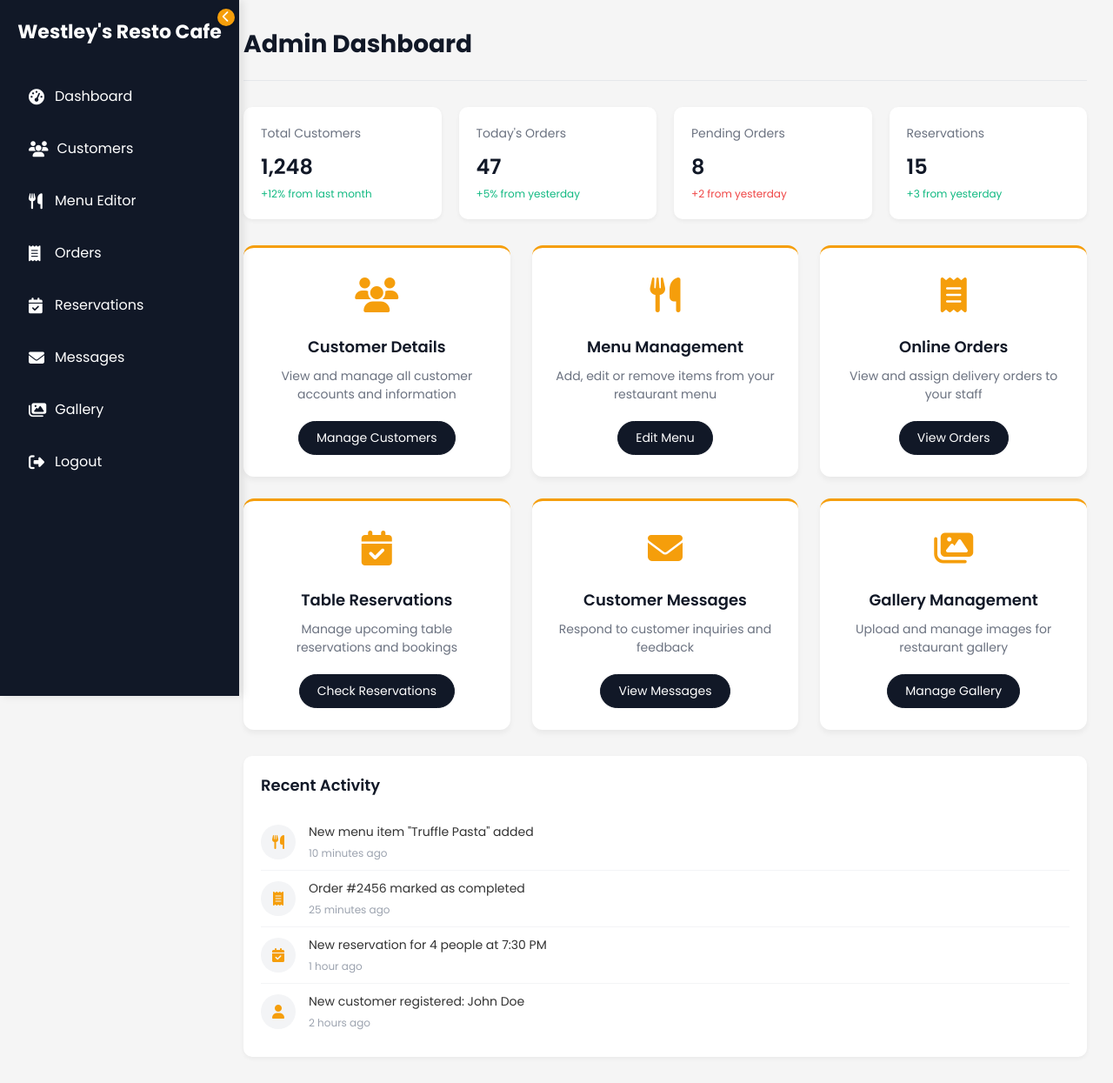
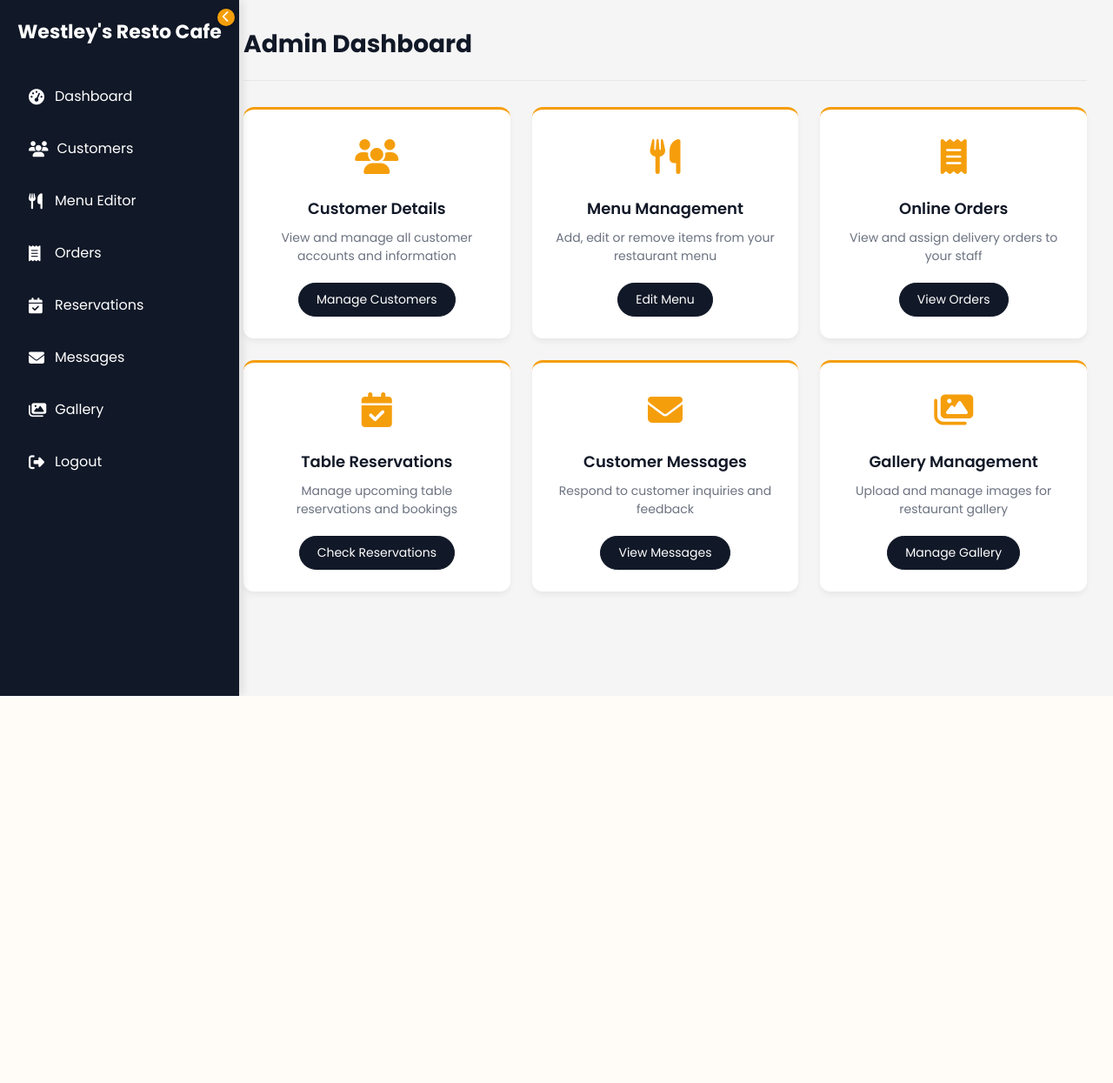
Before and after one commit to aparnova/cafe_website, a PHP site: page /admin_dashboard.php in a window 1280 px wide. Shown: the whole page at 87% size. After the commit the page ends 800 px from the top, so only its background shows below. Run offline with PHP 8.4, Linux system fonts and the light colour scheme.

Commit message:
admin & delivery dashboard
admin & delivery dashboard after removal

```diff
--- a/mini project/admin_dashboard.php
+++ b/mini project/admin_dashboard.php
@@ -433,29 +433,6 @@
 
   </div>
 
-  <div class="stats-container">
-    <div class="stat-card animate-fade delay-1">
-      <div class="stat-title">Total Customers</div>
-      <div class="stat-value">1,248</div>
-      <div class="stat-change positive">+12% from last month</div>
-    </div>
-    <div class="stat-card animate-fade delay-2">
-      <div class="stat-title">Today's Orders</div>
-      <div class="stat-value">47</div>
-      <div class="stat-change positive">+5% from yesterday</div>
-    </div>
-    <div class="stat-card animate-fade delay-3">
-      <div class="stat-title">Pending Orders</div>
-      <div class="stat-value">8</div>
-      <div class="stat-change negative">+2 from yesterday</div>
-    </div>
-    <div class="stat-card animate-fade delay-4">
-      <div class="stat-title">Reservations</div>
-      <div class="stat-value">15</div>
-      <div class="stat-change positive">+3 from yesterday</div>
-    </div>
-  </div>
-
   <div class="card-container">
     <div class="card animate-fade delay-1" onclick="window.location.href='view_customers.php'">
       <div class="card-icon"><i class="fas fa-users"></i></div>
@@ -495,38 +472,7 @@
     </div>
   </div>
 
-  <div class="recent-activity animate-fade">
-    <h3 class="activity-title">Recent Activity</h3>
-    <div class="activity-item">
-      <div class="activity-icon"><i class="fas fa-utensils"></i></div>
-      <div class="activity-content">
-        <div class="activity-message">New menu item "Truffle Pasta" added</div>
-        <div class="activity-time">10 minutes ago</div>
-      </div>
-    </div>
-    <div class="activity-item">
-      <div class="activity-icon"><i class="fas fa-receipt"></i></div>
-      <div class="activity-content">
-        <div class="activity-message">Order #2456 marked as completed</div>
-        <div class="activity-time">25 minutes ago</div>
-      </div>
-    </div>
-    <div class="activity-item">
-      <div class="activity-icon"><i class="fas fa-calendar-check"></i></div>
-      <div class="activity-content">
-        <div class="activity-message">New reservation for 4 people at 7:30 PM</div>
-        <div class="activity-time">1 hour ago</div>
-      </div>
-    </div>
-    <div class="activity-item">
-      <div class="activity-icon"><i class="fas fa-user"></i></div>
-      <div class="activity-content">
-        <div class="activity-message">New customer registered: John Doe</div>
-        <div class="activity-time">2 hours ago</div>
-      </div>
-    </div>
-  </div>
-</div>
+
 
 <script>
   // Toggle sidebar
```
Also changed, not shown: mini project/delivery_dashboard.php (+1 -13 lines).
